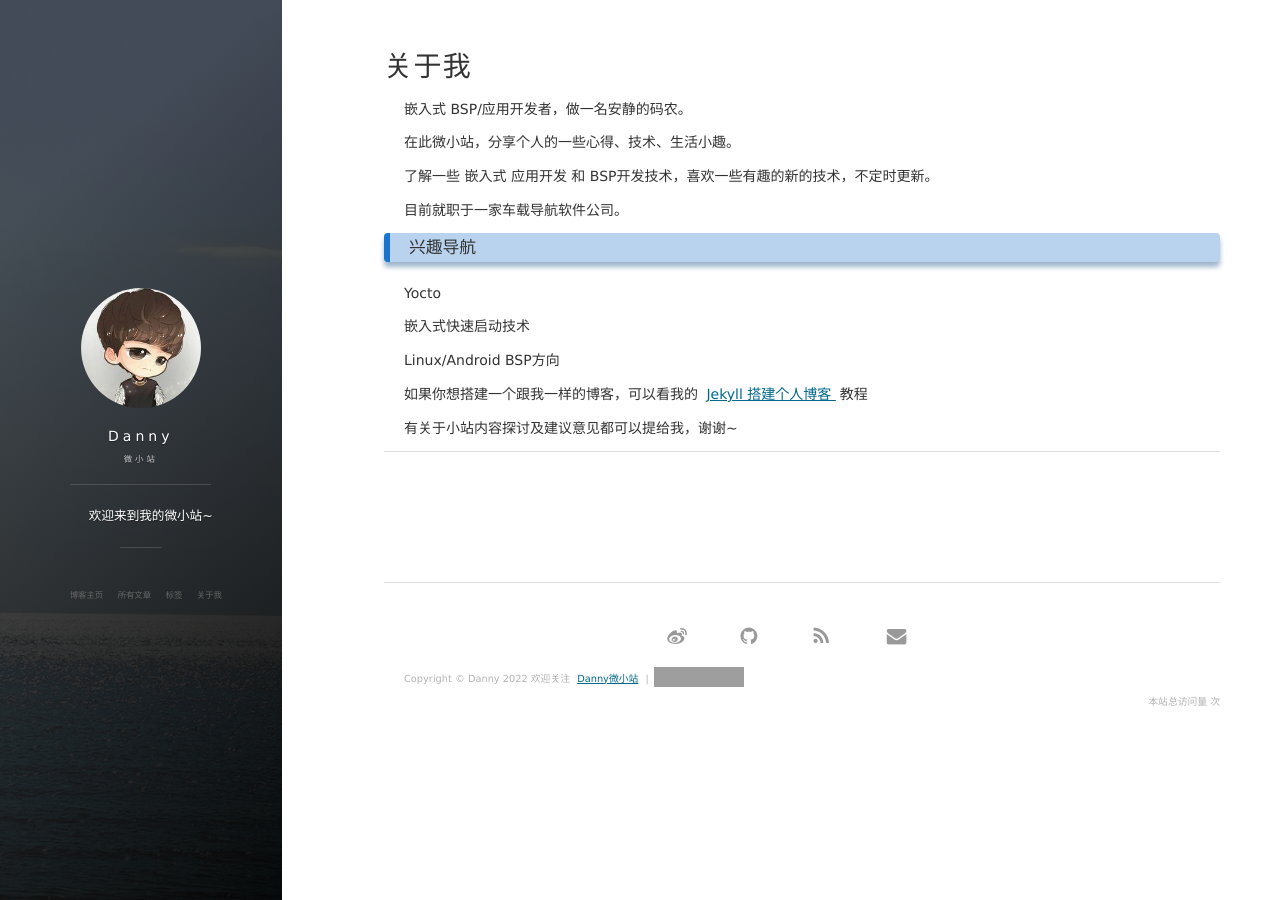
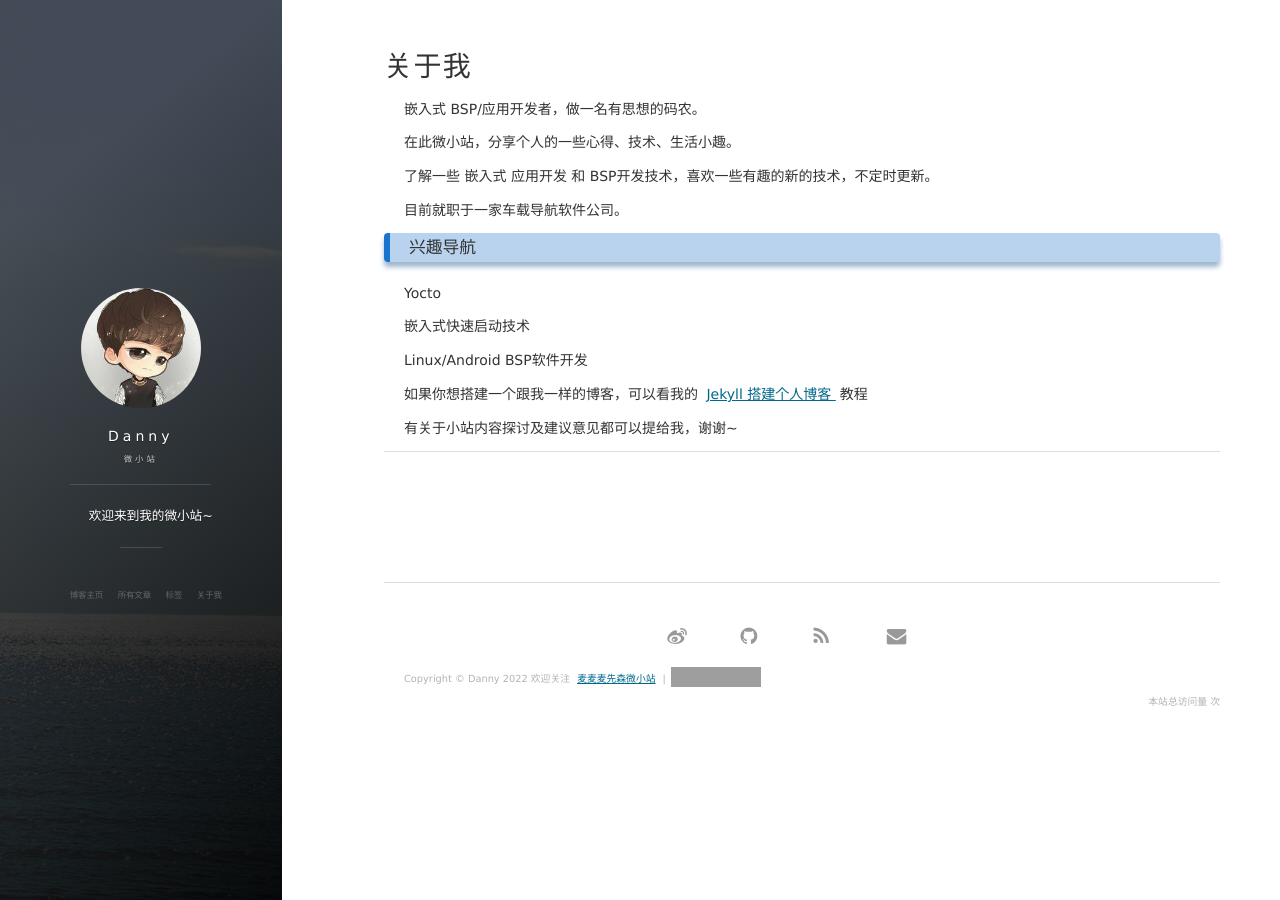
Before and after one commit to tiger99111/tiger99111.github.io, a Jekyll site: the page built from about.md, in a window 1280 px wide. Built offline with Jekyll 4.4.1, drawn with Linux system fonts in a browser that asks for light colours; nearby versions of some CDN libraries; comment, search, counter and statistics services are not loaded; grey boxes are pictures that could not be loaded.

Commit message:
update about me

```diff
--- a/_includes/footer.html
+++ b/_includes/footer.html
@@ -69,7 +69,7 @@
 
         <div class = "footer_div">
            <p class="copyright text-muted">
-            Copyright &copy; {{ site.title }} {{ site.time | date: '%Y' }} 欢迎关注 <a href="http://tiger99111.github.io/">Danny微小站</a> |
+            Copyright &copy; {{ site.title }} {{ site.time | date: '%Y' }} 欢迎关注 <a href="http://tiger99111.github.io/">麦麦麦先森微小站</a> |
             <iframe
                 style="margin-left: 2px; margin-bottom:-5px;"
                 frameborder="0" scrolling="0" width="91px" height="20px"
--- a/about.md
+++ b/about.md
@@ -3,7 +3,7 @@ layout: page
 title: 关于我
 ---
 
-嵌入式 BSP/应用开发者，做一名安静的码农。
+嵌入式 BSP/应用开发者，做一名有思想的码农。
 <p>
 在此微小站，分享个人的一些心得、技术、生活小趣。
 
@@ -24,7 +24,7 @@ Yocto
 嵌入式快速启动技术
 
 <p>
-Linux/Android BSP方向
+Linux/Android BSP软件开发
 
 <p>
 
```
